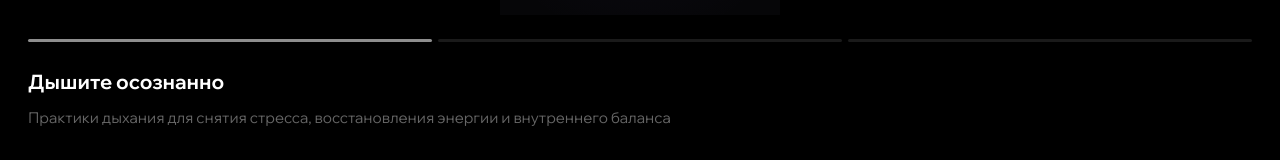
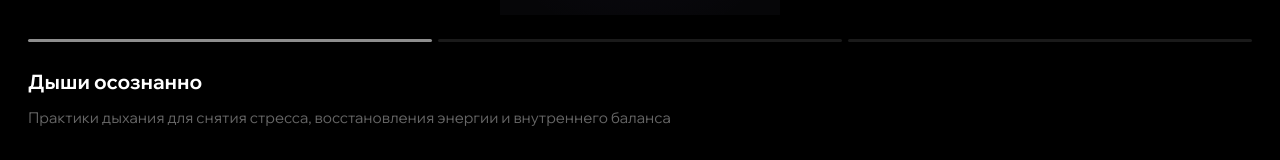
Before and after one commit to badbuddhas-project/badbuddhas-bubbles, a Next.js app: page /onboarding in a window 1280 px wide. Shown: the part 321-481 px from the top of the page. Built offline with nearby package versions, Linux system fonts and the light colour scheme; no server answers.

Commit message:
ui: use informal 'ты' throughout onboarding steps

```diff
--- a/app/onboarding/page.tsx
+++ b/app/onboarding/page.tsx
@@ -18,9 +18,9 @@ function resolvePostOnboardingRoute(): string {
 }
 
 const steps = [
-  { category: 'slow', title: 'Дышите осознанно', desc: 'Практики дыхания для снятия стресса, восстановления энергии и внутреннего баланса' },
-  { category: 'ground', title: 'Найдите свой темп', desc: 'От 3 до 14 минут — выбирайте практику под своё настроение и расписание' },
-  { category: 'rise', title: 'Практикуйте каждый день' },
+  { category: 'slow', title: 'Дыши осознанно', desc: 'Практики дыхания для снятия стресса, восстановления энергии и внутреннего баланса' },
+  { category: 'ground', title: 'Найди свой темп', desc: 'От 3 до 14 минут — выбирай практику под своё настроение и расписание' },
+  { category: 'rise', title: 'Практикуй каждый день' },
 ]
 
 export default function OnboardingPage() {
```
